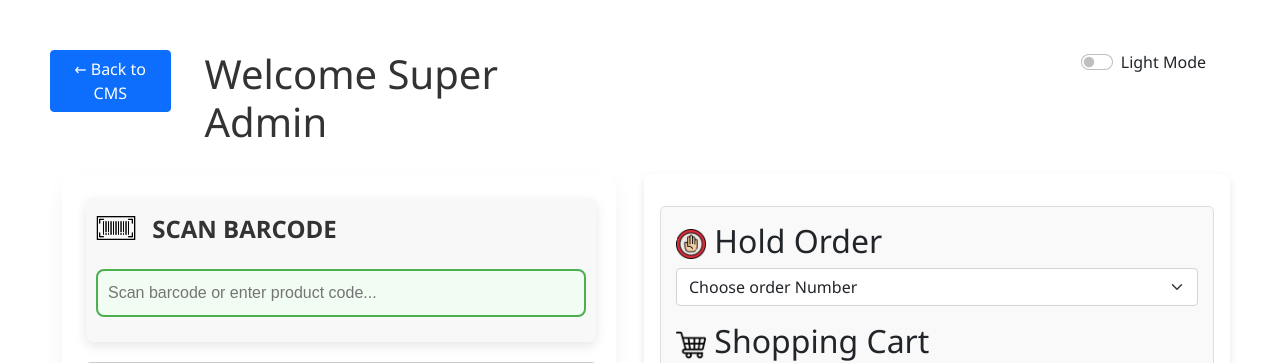
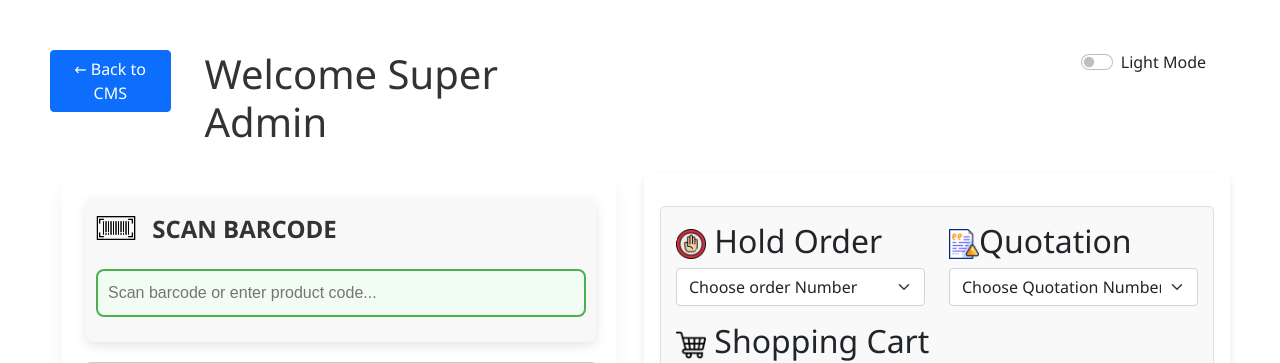
Before and after one commit to khencel/hardware, a Laravel app: page /pos in a window 1280 px wide. Shown: the top 363 px of the page. Run offline with Laravel 10, Linux system fonts and the light colour scheme; a user stored in the database is signed in; data comes from the database, SQL or seed files in the repository; tables that the repository leaves empty hold one stand-in row (values such as "Sample post"); some libraries are stand-ins or nearby versions.

Commit message:
fix: add quotation

```diff
--- a/app/Models/Quotation.php
+++ b/app/Models/Quotation.php
@@ -8,6 +8,7 @@ use Illuminate\Database\Eloquent\Model;
 class Quotation extends Model
 {
     use HasFactory;
+
     protected $guarded = [];
 
     protected $casts = [
@@ -30,4 +31,5 @@ class Quotation extends Model
     {
         return $this->belongsTo(Order::class);
     }
+
 }
--- a/resources/views/pos/pos_order.blade.php
+++ b/resources/views/pos/pos_order.blade.php
@@ -135,11 +135,23 @@
                 <div class="cart-table-container">
                     <div class="cart-section cart-scroll">
                         <div class="row mb-3">
-                            <div class="col-12">
+                            <div class="col-6">
                                 <h2 for="HoldOderSelect" class="form-label text-dark"><img src="{{ asset('img/icon/hold.png') }}" alt="Barcode Icon" width="30" height="30"> Hold Order</h2>
                                 <select id="HoldOderSelect" class="form-select" style="width: 100%;">
                                     <option value="">Choose order Number</option>
                                     @foreach($holdOrder as $order)
+                                        <option value="{{ $order->id }}"
+                                                data-name="{{ $order->customer_name }}">
+                                            {{ $order->customer_name}} (order no : {{ $order->order_number }})
+                                        </option>
+                                    @endforeach
+                                </select>
+                            </div>
+                            <div class="col-6">
+                                <h2 for="QuotationSelect" class="form-label text-dark"><img src="{{ asset('img/icon/quotation.png') }}" alt="Barcode Icon" width="30" height="30">Quotation</h2>
+                                <select id="QuotationSelect" class="form-select" style="width: 100%;">
+                                    <option value="">Choose Quotation Number</option>
+                                    @foreach($quotationOrder as $order)
                                         <option value="{{ $order->id }}"
                                                 data-name="{{ $order->customer_name }}">
                                             {{ $order->customer_name}} (order no : {{ $order->order_number }})
@@ -433,6 +445,7 @@
         let driverId = null;
         let driverName = null;
         let selectedHoldOrderId = null;
+        let selectedQuotationOrderId = null;
         let isQuotation = false;
         let isHold = false;
         let selectedMethod = "";
@@ -1232,6 +1245,8 @@
                 if (holdOrderSelect) {
                     holdOrderSelect.selectedIndex = 0; // Reset to default "Choose order Number"
                 }
+
+
             });
             // Function to save hold order
             function saveHoldOrder(orderDetails) {
@@ -1746,16 +1761,30 @@
 
 
         document.getElementById('HoldOderSelect').addEventListener('change', function () {
-            selectedHoldOrderId = this.value;
-
-            getHoldOrderById(selectedHoldOrderId);
+            const selectedHoldOrderId = this.value;
+
+            // Reset QuotationSelect
+            const quotationSelect = document.getElementById('QuotationSelect');
+            if (quotationSelect) quotationSelect.value = '';
+
+            fetchOrderData(`/api/hold-orders/${selectedHoldOrderId}`, 'hold order');
         });
 
-        function getHoldOrderById(orderId) {
-            fetch(`/api/hold-orders/${orderId}`)
+        document.getElementById('QuotationSelect').addEventListener('change', function () {
+            const selectedQuotationOrderId = this.value;
+
+            // Reset HoldOderSelect
+            const holdSelect = document.getElementById('HoldOderSelect');
+            if (holdSelect) holdSelect.value = '';
+
+            fetchOrderData(`/api/quotation/${selectedQuotationOrderId}`, 'quotation');
+        });
+
+        function fetchOrderData(url, orderType = 'order') {
+            fetch(url)
                 .then(async (response) => {
                     if (!response.ok) {
-                        showMessage('Could not retrieve hold order', 'error');
+                        showMessage(`Could not retrieve ${orderType}`, 'error');
                         return;
                     }
 
@@ -1764,7 +1793,6 @@
                     const customerSelect = document.getElementById('customerSelect');
                     if (customerSelect && data.customer_id) {
                         customerSelect.value = data.customer_id;
-                        // Optional: trigger change event if needed
                         customerSelect.dispatchEvent(new Event('change'));
                     }
 
@@ -1783,11 +1811,10 @@
                     });
 
                     updateCart();
-
                 })
                 .catch(error => {
-                    console.error('GET hold order failed:', error);
-                    showMessage('Error fetching hold order', 'error');
+                    console.error(`GET ${orderType} failed:`, error);
+                    showMessage(`Error fetching ${orderType}`, 'error');
                 });
         }
     </script>
--- a/routes/api.php
+++ b/routes/api.php
@@ -132,6 +132,7 @@ Route::post('/hold-orders', [OrderController::class, 'holdOrders']);
 
 //quotation
 Route::post('/quotation', [OrderController::class, 'createQuotation']);
+Route::get('/quotation/{id}', [OrderController::class, 'getQuotationOrderById']);
 
 //reports
 Route::post('/print-reports', [ReportController::class, 'printReport'])->name('reports.print');
--- a/routes/web.php
+++ b/routes/web.php
@@ -8,6 +8,7 @@ use App\Models\Order;
 use App\Models\Driver;
 use App\Models\Customer;
 use App\Models\Discount;
+use App\Models\Quotation;
 use App\Models\FoodCategory;
 use Illuminate\Http\Request;
 use App\Http\Controllers\GetRoles;
@@ -72,6 +73,7 @@ Route::middleware(['auth'])->group(function () {
         $categories = FoodCategory::latest()->get();
         $customers = Customer::latest()->get();
         $holdOrder = Hold::latest()->get();
+        $quotationOrder = Quotation::latest()->get();
         // if no tax is set, set default tax to 12%
         $taxes = optional(Tax::where('is_active', true)->first())->percentage ?? 12;
         $discounts = Discount::latest()->get();
@@ -81,7 +83,8 @@ Route::middleware(['auth'])->group(function () {
             return redirect()->back()->with('error', 'No products available.');
         }
 
-        return view('pos.pos_order', compact('products', 'user', 'categories', 'customers', 'taxes','discounts','drivers','holdOrder'));
+        $quotationOrder = Quotation::latest()->get();
+        return view('pos.pos_order', compact('products', 'user', 'categories', 'customers', 'taxes','discounts','drivers','holdOrder','quotationOrder'));
     });
 
 
```
Also changed, not shown: app/Http/Controllers/OrderController.php (+14 -5 lines).
